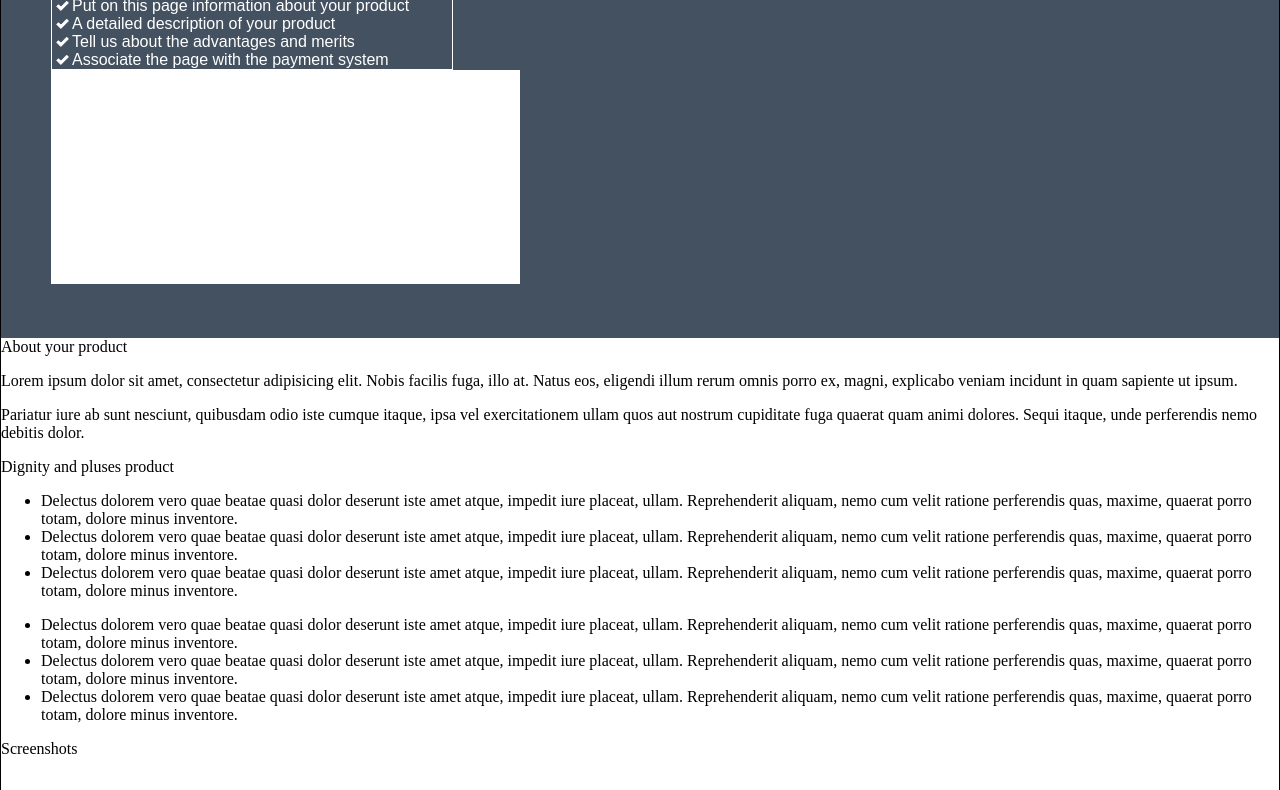
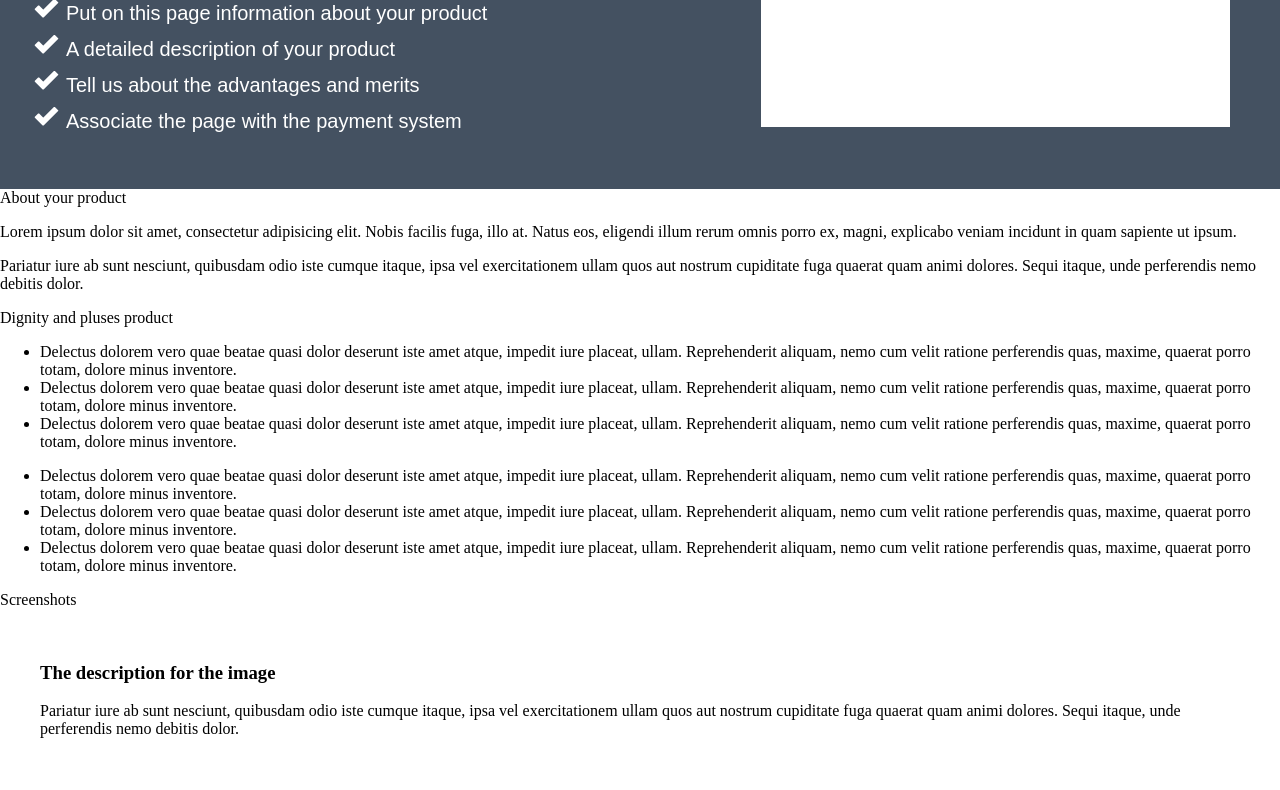
Before and after one commit to Lifter-8361/OnlineLectures, a plain HTML site: page index.html in a window 1280 px wide. Shown: the part 137-927 px from the top of the page. Drawn offline with Linux system fonts and the light colour scheme.

Commit message:
first block done

```diff
--- a/style.css
+++ b/style.css
@@ -7,7 +7,7 @@ body
 {
     width: 1280px;
     margin: 0 auto;
-    border: 1px solid black;
+
     box-sizing: border-box;
 }
 
@@ -35,8 +35,7 @@ body
 
 .main-header-wrp
 {
-    border: 1px solid #fff;
-    width: 400px; <!-- ??? -->
+    width: 711px;
     float: left;
 }
 
@@ -53,23 +52,26 @@ body
 {
     margin: 0;
     list-style-type: none;
-    padding: 0 0 0 20px;
+    padding: 0 0 0 16px;
 }
 
 .main-header-list-item
 {
     position: relative;
+    font-size: 20px;
+    font-weight: 400;
+    line-height: 36px;
 }
 
 .main-header-list-item:before
 {
     content: "";
     display: block;
-    width: 13px;
-    height: 10px;
+    width: 25px;
+    height: 19px;
     position: absolute;
     top: 4px;
-    left: -16px;
+    left: -32px;
     background-image: url(image/header_check.png);
     -webkit-background-size: cover;
     background-size: cover;
```
